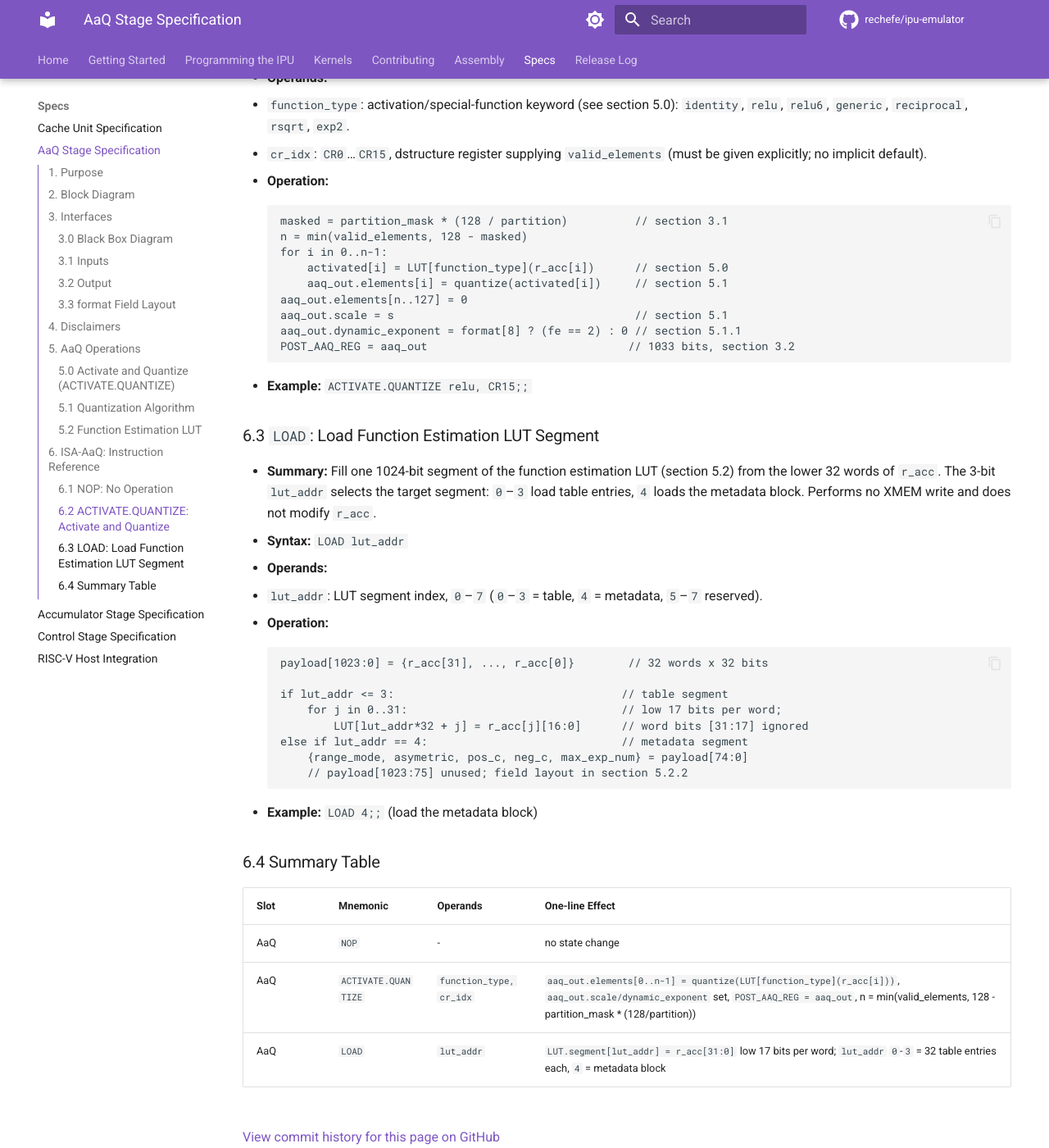
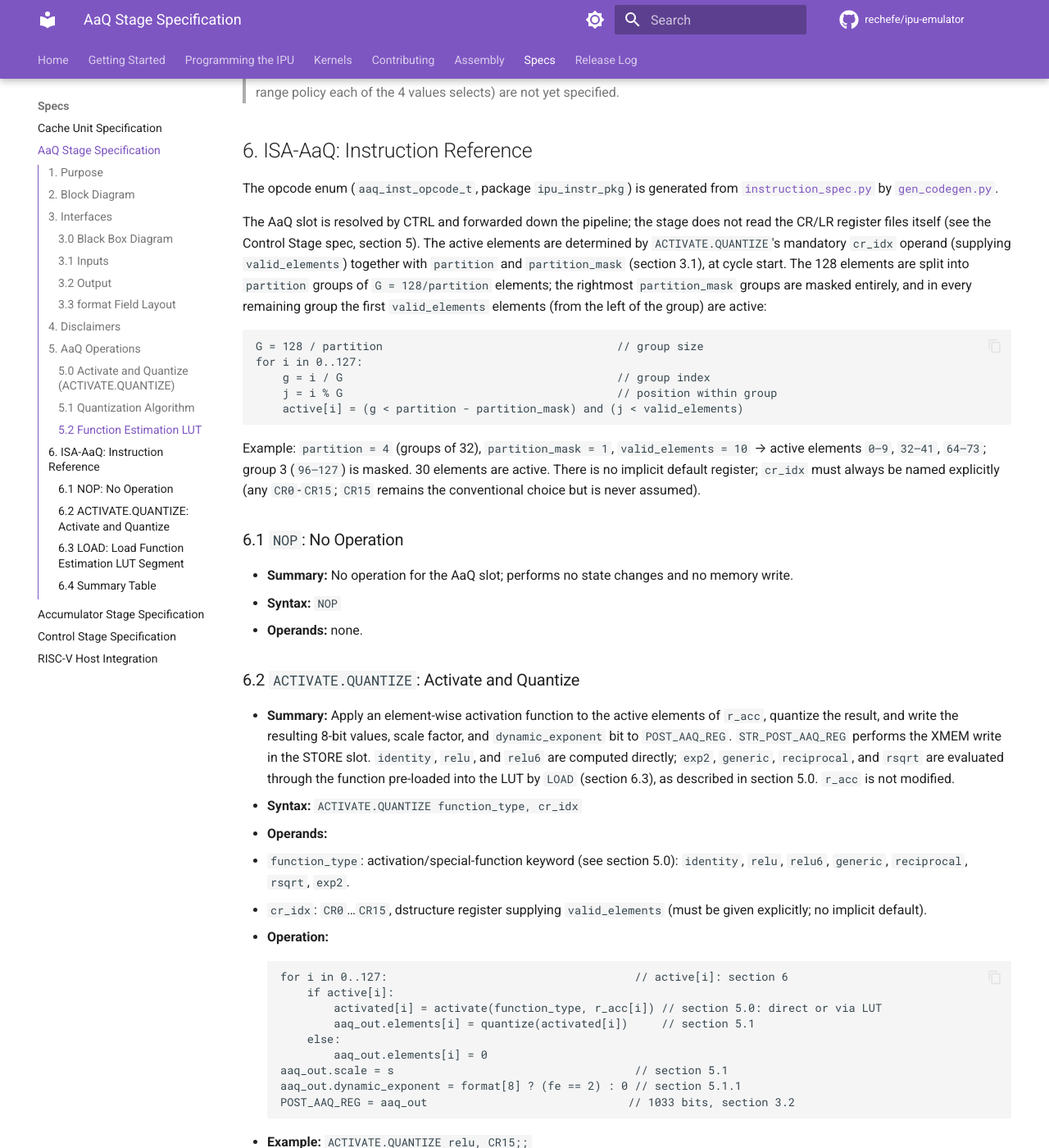
Before and after one commit to rechefe/ipu-emulator, an MkDocs documentation site: the page built from docs/content/specs/stage-aaq-str.md, in a window 1280 px wide and 1400 px high, scrolled down 11404 px. Shown: the whole window at 82% size. Built offline with MkDocs 1.6.1 and Material for MkDocs 9.7.7, drawn with Linux system fonts in a browser that asks for light colours; comment, search, counter and statistics services are not loaded; some of the changed text lies outside the part shown.

Commit message:
fixing aaq

````diff
--- a/docs/content/specs/stage-aaq-str.md
+++ b/docs/content/specs/stage-aaq-str.md
@@ -32,7 +32,7 @@
     QUANT["Quantization"]:::teal
 
     ACC -->|128x32| ACT
-    ACC -.->|LOAD: low bits| LUT
+    ACC -.->|LOAD: r_acc[31:0]| LUT
     LUT --> ACT
     ACT -->|128x32| QUANT
     QUANT -->|128x8 + scale + dynamic_exponent| XMEM
@@ -84,9 +84,9 @@
 | `op` | `input logic [1:0]` | Selects the AaQ operation: `AAQ_INST_OPCODE_NOP` = 0, `AAQ_INST_OPCODE_ACTIVATE_QUANTIZE` = 1, `AAQ_INST_OPCODE_LOAD` = 2. |
 | `r_acc` | `input logic [127:0][31:0]` | 128-element accumulator (128 × 32-bit FP32). Also the data source for `LOAD` (section 6.3). |
 | `function_type` | `input logic [2:0]` | Encoded activation/special-function selector for `ACTIVATE.QUANTIZE` (see section 5.0). |
-| `lut_addr` | `input logic [2:0]` | LUT segment address for `LOAD` (section 6.3); selects which of the 8 segments the instruction writes. Ignored for every other `op`. |
-| `valid_elements` | `input logic [7:0]` | Number of valid elements in `r_acc`, range `0`–`128`. 8 bits are required because `128` is not representable in 7. |
-| `partition` | `input logic [1:0]` | Element partition grouping: enum of `1`/`2`/`4`/`8` (encoded `00`/`01`/`10`/`11`). Exact semantics TBD. |
+| `lut_addr` | `input logic [2:0]` | LUT segment address for `LOAD` (section 6.3); selects which of the 5 segments (`0`–`4`) the instruction writes. Values `5`–`7` are invalid. Ignored for every other `op`. |
+| `valid_elements` | `input logic [7:0]` | Number of valid elements **per `partition` group**, counted from the left (lowest index) of each group; range `0`–`128/partition` (the group size). Values above the group size are invalid. With `partition = 1` this is the valid count of the whole 128-element vector. 8 bits are required because `128` is not representable in 7. See section 6 for the resulting active-element mask. |
+| `partition` | `input logic [1:0]` | Element partition grouping: enum of `1`/`2`/`4`/`8` (encoded `00`/`01`/`10`/`11`). Splits the 128 elements into `partition` equal groups of `128/partition` elements. Together with `partition_mask` and `valid_elements` it determines which elements are active (section 6). |
 | `partition_mask` | `input logic [2:0]` | Count of `partition` groups, counted from the right (highest-indexed group), that are masked out entirely. `0` = all `partition` groups valid; `k` = the rightmost `k` groups are masked — their elements do not participate in activation/quantization and their output elements are forced to 0 (section 6.2). `k` must not exceed `partition - 1` (masking every group is not a supported configuration). Example: `partition = 8` splits the 128 elements into 8 groups of 16 (`elements[0:15] \| elements[16:31] \| ... \| elements[112:127]`); `partition_mask = 2` masks the rightmost 2 groups, i.e. `elements[96:127]`. |
 | `format` | `input logic [8:0]` | Output element format of the destination table, global to the table (not stored per XMEM row). Bits `[7:0]` describe the element encoding; bit `[8]` (`dynamic`) selects static (`0`) or dynamic (`1`) quantization. See section 3.3. |
 | `write_addr` | `input logic [XMEM_ADDR_W-1:0]` | Destination XMEM address for `STR_POST_AAQ_REG` when writing `POST_AAQ_REG` to XMEM (see `XMEM_ADDR_W` in the Control stage spec, section 4). |
@@ -126,7 +126,7 @@
 |------|------|-------------|
 | `[8]` | `dynamic` | Quantization mode: `0` = static, `1` = dynamic (section 5.1.1). |
 | `[7]` | `sign` | `0` = unsigned, `1` = signed. |
-| `[6:4]` | `exp_bits` (`fe`) | Number of exponent bits, `0`–`7`. |
+| `[6:4]` | `exp_bits` (`fe`) | Number of exponent bits, `1`–`7`. `0` is reserved/invalid. |
 | `[3:0]` | `width` | Total element width `W`, stored directly (no offset): value `1`–`8`. `0` is reserved/invalid. |
 
 Bits `[7:0]` have the same meaning in both modes. In dynamic mode
@@ -181,16 +181,25 @@
         relu6:       activated[i] = min(max(0, x), 6)
 
         // evaluated through the LUT, no special-casing
-        exp2:        activated[i] = LUT[function_type](x)
-        generic:     activated[i] = LUT[function_type](x)
+        exp2:        activated[i] = LUT(x)
+        generic:     activated[i] = LUT(x)
 
         // evaluated through the LUT, with a guard for x's sign/zero
-        reciprocal:  if x == 0:      activated[i] = inf
-                     else:           activated[i] = LUT[function_type](x)
-        rsqrt:       if x == 0:      activated[i] = inf
+        reciprocal:  if x == 0:      activated[i] = FP32_MAX
+                     else:           activated[i] = LUT(x)
+        rsqrt:       if x == 0:      activated[i] = FP32_MAX
                      elif x < 0:     activated[i] = 0
-                     else:           activated[i] = LUT[function_type](x)
+                     else:           activated[i] = LUT(x)
 ```
+
+`FP32_MAX` is the largest finite FP32 value, `0x7F7FFFFF`
+(`(2 - 2^-23) · 2^127 ≈ 3.4028235e38`). The guards never produce `inf`.
+
+There is a single LUT holding one function at a time: whichever was last
+loaded by `LOAD` (section 6.3). For the LUT-based types (`exp2`, `generic`,
+`reciprocal`, `rsqrt`), `function_type` selects only the guards in the
+pseudocode above; software must load the matching function before issuing
+`ACTIVATE.QUANTIZE`.
 
 Supported function types: activation and special functions grouped onto a
 single field:
@@ -201,12 +210,12 @@
 | 1 | `identity` | `f(x) = x` | Pass-through; no transform. |
 | 2 | `relu` | `f(x) = max(0, x)` | Most common non-linearity. |
 | 3 | `relu6` | `f(x) = min(max(0, x), 6)` | Clipped ReLU; used in MobileNet. |
-| 4 | `generic` | `f(x) = LUT[generic](x)` | Covers all activations except `relu` and `relu6` — see the table below for the explicit function each one computes. All of them are called by the single name `generic`; which one is applied is decided by whichever function was loaded into the LUT, not by the encoding. |
-| 5 | `reciprocal` | `f(x) = 1/x` (0 if x = 0) | Multiplicative inverse; useful for normalization. |
-| 6 | `rsqrt` | `f(x) = 1/√x` (0 if x ≤ 0) | Reciprocal square root; used in layer normalization. |
+| 4 | `generic` | `f(x) = LUT(x)` | Any function loaded into the LUT (section 5.2); the set of supported functions is TBD. Common examples are listed below. All of them are called by the single name `generic`; which one is applied is decided by whichever function was loaded into the LUT, not by the encoding. |
+| 5 | `reciprocal` | `f(x) = 1/x` (`FP32_MAX` if x = 0) | Multiplicative inverse; useful for normalization. |
+| 6 | `rsqrt` | `f(x) = 1/√x` (`FP32_MAX` if x = 0; 0 if x < 0) | Reciprocal square root; used in layer normalization. |
 | 7 | `exp2` | `f(x) = 2^x` | Used for dequantization, softmax and attention scaling. |
 
-`generic` (encoding 4) covers seven functions, all loaded into and called through the same LUT entry:
+Examples of functions run through `generic` (encoding 4), each loaded into and called through the same LUT:
 
 | Name | Formula |
 |------|---------|
@@ -233,11 +242,12 @@
 subnormal inputs are not specially handled.
 
 The scale factor `s` (8 bits, `e8m0`: exponent only, no mantissa) is the
-batch's shared scale, computed as the maximum raw exponent across the 128
-elements of the batch, before quantization:
+batch's shared scale, computed as the maximum raw exponent across the
+active elements of the batch (`active[i]`, section 6), before quantization.
+Invalid and masked elements do not contribute to `s`:
 
 ```text
-s = max(e[i] for i in 0..254)
+s = max(e[i] for i in 0..127 if active[i])   // active[i]: section 6
 ```
 
 For each element, define the exponent distance from the batch scale:
@@ -281,7 +291,8 @@
 saturated value but the smallest directly-encoded one, so it is re-encoded as
 `Exp = 2^fe - 2`, `M = 0`.
 
-`RTN` = round to nearest. Sign `S` (when present, `format[7] = 1`) is passed
+`RTN` = round to nearest; an exact half rounds **up** (away from zero in
+magnitude), the same rule as section 5.1.1. Sign `S` (when present, `format[7] = 1`) is passed
 through unchanged. The final 8-bit quantized element is
 `{S?, Exp, M, 0-pad}`: `S`, `Exp` (`fe` bits), and `M` (`fm` bits) packed at
 the high end, zero-padded at the low end to fill 8 bits. The write payload
@@ -296,6 +307,11 @@
 > `fe = 2` and `fe = 1` at `W = 8`, signed, since `fm` is the leftover
 > (section 3.3). Only `fe` is chosen; the rule in section 5.1.1 makes
 > that choice per block.
+
+A **block** is the full 128-element batch of one `ACTIVATE.QUANTIZE`: one
+scale `s` and one `dynamic_exponent` decision per instruction, computed over
+the block's active elements (section 6). `partition` does not split it into smaller
+blocks.
 
 #### 5.1.1 Dynamic Exponent-Field Selection (`fe = 1` vs `fe = 2`)
 
@@ -440,7 +456,7 @@
 | `2` | Table bits `[3071:2048]` | 3rd slice. |
 | `3` | Table bits `[4095:3072]` | 4th slice — the table's first 4,096 bits are now fully loaded. |
 | `4` | Table bits `[4351:4096]` (the last 256 bits) + metadata | **Mixed.** `payload[255:0]` = the table's last 256 bits; `payload[330:256]` = the 75-bit metadata block (section 5.2.2); `payload[1023:331]` is unused/reserved. |
-| `5`–`7` | Reserved / unused | — |
+| `5`–`7` | Invalid | Not a valid `LOAD` encoding. |
 
 Five `LOAD`s (`lut_addr` `0`–`4`) are required to fully program the LUT and
 its metadata. Only the last of them (`lut_addr = 4`) is partially reserved —
@@ -480,11 +496,25 @@
 
 The AaQ slot is resolved by CTRL and forwarded down the pipeline;
 the stage does not read the CR/LR register files itself (see the
-Control Stage spec, section 5). The active element count is determined by each
-instruction's mandatory `cr_idx` operand together with `partition_mask`
-(section 3.1): `masked = partition_mask * (128 / partition)` elements are
-excluded from the right, so `n = min(valid_elements, 128 - masked)`
-at cycle start. There is no implicit default register; `cr_idx` must always
+Control Stage spec, section 5). The active elements are determined by
+`ACTIVATE.QUANTIZE`'s mandatory `cr_idx` operand (supplying `valid_elements`) together
+with `partition` and `partition_mask` (section 3.1), at cycle start. The 128
+elements are split into `partition` groups of `G = 128/partition` elements;
+the rightmost `partition_mask` groups are masked entirely, and in every
+remaining group the first `valid_elements` elements (from the left of the
+group) are active:
+
+```text
+G = 128 / partition                                   // group size
+for i in 0..127:
+    g = i / G                                         // group index
+    j = i % G                                         // position within group
+    active[i] = (g < partition - partition_mask) and (j < valid_elements)
+```
+
+Example: `partition = 4` (groups of 32), `partition_mask = 1`,
+`valid_elements = 10` → active elements `0–9`, `32–41`, `64–73`; group 3
+(`96–127`) is masked. 30 elements are active. There is no implicit default register; `cr_idx` must always
 be named explicitly (any `CR0`-`CR15`; `CR15` remains the conventional choice
 but is never assumed).
 
@@ -496,19 +526,19 @@
 
 ### 6.2 `ACTIVATE.QUANTIZE`: Activate and Quantize
 
-- **Summary:** Apply an element-wise activation function to the active elements of `r_acc`, quantize the result, and write the resulting 8-bit values, scale factor, and `dynamic_exponent` bit to `POST_AAQ_REG`. `STR_POST_AAQ_REG` performs the XMEM write in the STORE slot. Activation functions are pre-configured into the LUT by `LOAD` (section 6.3); naming an activation in `function_type` triggers the corresponding loaded LUT entry. `r_acc` is not modified.
+- **Summary:** Apply an element-wise activation function to the active elements of `r_acc`, quantize the result, and write the resulting 8-bit values, scale factor, and `dynamic_exponent` bit to `POST_AAQ_REG`. `STR_POST_AAQ_REG` performs the XMEM write in the STORE slot. `identity`, `relu`, and `relu6` are computed directly; `exp2`, `generic`, `reciprocal`, and `rsqrt` are evaluated through the function pre-loaded into the LUT by `LOAD` (section 6.3), as described in section 5.0. `r_acc` is not modified.
 - **Syntax:** `ACTIVATE.QUANTIZE function_type, cr_idx`
 - **Operands:**
   - `function_type`: activation/special-function keyword (see section 5.0): `identity`, `relu`, `relu6`, `generic`, `reciprocal`, `rsqrt`, `exp2`.
   - `cr_idx`: `CR0`…`CR15`, dstructure register supplying `valid_elements` (must be given explicitly; no implicit default).
 - **Operation:**
   ```text
-  masked = partition_mask * (128 / partition)          // section 3.1
-  n = min(valid_elements, 128 - masked)
-  for i in 0..n-1:
-      activated[i] = LUT[function_type](r_acc[i])      // section 5.0
-      aaq_out.elements[i] = quantize(activated[i])     // section 5.1
-  aaq_out.elements[n..127] = 0
+  for i in 0..127:                                     // active[i]: section 6
+      if active[i]:
+          activated[i] = activate(function_type, r_acc[i]) // section 5.0: direct or via LUT
+          aaq_out.elements[i] = quantize(activated[i])     // section 5.1
+      else:
+          aaq_out.elements[i] = 0
   aaq_out.scale = s                                    // section 5.1
   aaq_out.dynamic_exponent = format[8] ? (fe == 2) : 0 // section 5.1.1
   POST_AAQ_REG = aaq_out                              // 1033 bits, section 3.2
@@ -517,20 +547,20 @@
 
 ### 6.3 `LOAD`: Load Function Estimation LUT Segment
 
-- **Summary:** Fill one 1024-bit segment of the function estimation LUT (section 5.2) from the lower 32 words of `r_acc`. The 3-bit `lut_addr` selects the target segment: `0`–`3` load table entries, `4` loads the metadata block. Performs no XMEM write and does not modify `r_acc`.
+- **Summary:** Fill one 1024-bit segment of the function estimation LUT (section 5.2) from the lower 32 words of `r_acc`. The 3-bit `lut_addr` selects the target segment: `0`–`3` each load a 1024-bit slice of the flat 4,352-bit table bitstream, `4` loads the table's last 256 bits plus the metadata block (section 5.2.1). Performs no XMEM write and does not modify `r_acc`.
 - **Syntax:** `LOAD lut_addr`
 - **Operands:**
-  - `lut_addr`: LUT segment index, `0`–`7` (`0`–`3` = table, `4` = metadata, `5`–`7` reserved).
+  - `lut_addr`: LUT segment index, `0`–`4` (`0`–`3` = table slices, `4` = last table bits + metadata). `5`–`7` are invalid.
 - **Operation:**
   ```text
   payload[1023:0] = {r_acc[31], ..., r_acc[0]}        // 32 words x 32 bits
 
-  if lut_addr <= 3:                                  // table segment
-      for j in 0..31:                                // low 17 bits per word;
-          LUT[lut_addr*32 + j] = r_acc[j][16:0]      // word bits [31:17] ignored
-  else if lut_addr == 4:                             // metadata segment
-      {range_mode, asymetric, pos_c, neg_c, max_exp_num} = payload[74:0]
-      // payload[1023:75] unused; field layout in section 5.2.2
+  if lut_addr <= 3:                                  // full table slice
+      TABLE_BITS[1024*lut_addr +: 1024] = payload     // flat bitstream, section 5.2.1
+  else if lut_addr == 4:                             // last table bits + metadata
+      TABLE_BITS[4351:4096] = payload[255:0]
+      {range_mode, asymetric, pos_c, neg_c, max_exp_num} = payload[330:256]
+      // payload[1023:331] unused; field layout in section 5.2.2
   ```
 - **Example:** `LOAD 4;;` (load the metadata block)
 
@@ -539,5 +569,5 @@
 | Slot | Mnemonic | Operands | One-line Effect |
 |------|----------|----------|-----------------|
 | AaQ | `NOP`               | -                       | no state change |
-| AaQ | `ACTIVATE.QUANTIZE` | `function_type, cr_idx` | `aaq_out.elements[0..n-1] = quantize(LUT[function_type](r_acc[i]))`, `aaq_out.scale/dynamic_exponent` set, `POST_AAQ_REG = aaq_out`, n = min(valid_elements, 128 - partition_mask * (128/partition)) |
-| AaQ | `LOAD`              | `lut_addr`              | `LUT.segment[lut_addr] = r_acc[31:0]` low 17 bits per word; `lut_addr` `0`-`3` = 32 table entries each, `4` = metadata block |
+| AaQ | `ACTIVATE.QUANTIZE` | `function_type, cr_idx` | `aaq_out.elements[i] = active[i] ? quantize(activate(function_type, r_acc[i])) : 0`, `aaq_out.scale/dynamic_exponent` set, `POST_AAQ_REG = aaq_out`; `active[i]` from `partition`/`partition_mask`/`valid_elements` (section 6) |
+| AaQ | `LOAD`              | `lut_addr`              | `TABLE_BITS[1024*lut_addr +: 1024] = r_acc[31:0]` for `lut_addr` `0`-`3`; `4` = table bits `[4351:4096]` + metadata block (section 5.2.1) |
````
